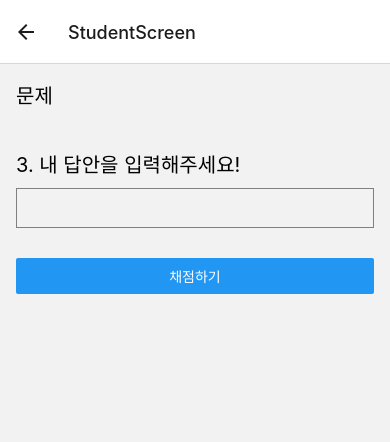
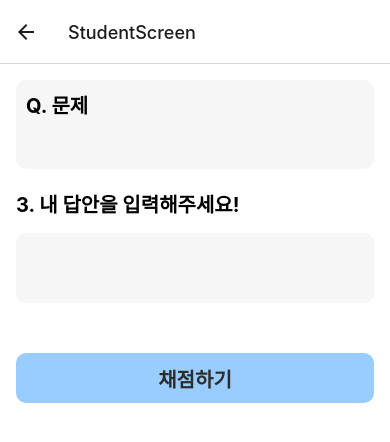
Before and after one commit to escape-capstone-design/Android, a React Native app: screen /QuestionScreen in a window 390 px wide. Both pictures are taken after a click on the button "다음". Shown: the top 442 px of the page. Built offline with nearby package versions, Linux system fonts and the light colour scheme.

Commit message:
디자인 수정

```diff
--- a/src/App.tsx
+++ b/src/App.tsx
@@ -10,7 +10,7 @@ import { createStackNavigator } from "@react-navigation/stack";
 // navigation
 import QuestionScreen from "./screens/QuestionScreen";
 import StudentScreen from "./screens/StudentScreen";
-import IngScreen from "./screens/IngScreen";
+import LoadingScreen from "./screens/LoadingScreen";
 import ResultScreen from "./screens/ResultScreen";
 
 const Stack = createStackNavigator();
@@ -21,7 +21,7 @@ const App = () => {
       <Stack.Navigator initialRouteName="QuestionScreen">
         <Stack.Screen name="QuestionScreen" component={QuestionScreen} />
         <Stack.Screen name="StudentScreen" component={StudentScreen} />
-        <Stack.Screen name="IngScreen" component={IngScreen} />
+        <Stack.Screen name="LoadingScreen" component={LoadingScreen} />
         <Stack.Screen name="ResultScreen" component={ResultScreen} />
       </Stack.Navigator>
     </NavigationContainer>
--- a/src/components/Collapsible.tsx
+++ b/src/components/Collapsible.tsx
@@ -12,13 +12,20 @@ const CollapsibleComponent = ({ question, answer, student }: any) => {
   return (
     <View style={{ paddingTop: 20, marginBottom: 30 }}>
       <TouchableOpacity onPress={toggleCollapse}>
-        <Text style={{ fontSize: 18, fontWeight: "bold", marginBottom: 10 }}>
-          {isCollapsed ? "내 답안 다시보기" : "내 답안 접기"}
+        <Text
+          style={{
+            fontSize: 20,
+            fontWeight: "bold",
+            marginBottom: 10,
+            color: "#000",
+          }}
+        >
+          {isCollapsed ? "▸  내 답안 다시보기" : "▾  내 답안 접기"}
         </Text>
       </TouchableOpacity>
 
       <Collapsible collapsed={isCollapsed}>
-        <View style={{ marginTop: 10 }}>
+        <View style={styles.textBox}>
           <Text style={styles.title}>{"문제"}</Text>
           <Text style={styles.text}>{question}</Text>
           <Text style={styles.title}>{"모범 답안"}</Text>
@@ -32,13 +39,22 @@ const CollapsibleComponent = ({ question, answer, student }: any) => {
 };
 
 const styles = StyleSheet.create({
+  textBox: {
+    backgroundColor: "#F6F6F6",
+    marginTop: 10,
+    padding: 10,
+    borderRadius: 10,
+  },
   title: {
-    fontSize: 20,
+    fontSize: 17,
     paddingBottom: 10,
+    fontWeight: "bold",
+    color: "#000",
   },
   text: {
     fontSize: 15,
     paddingBottom: 30,
+    color: "#000",
   },
 });
 
--- a/src/screens/IngScreen.tsx
+++ b/src/screens/LoadingScreen.tsx
@@ -1,7 +1,7 @@
 import React from "react";
 import { Text, View, StyleSheet } from "react-native";
 
-const IngScreen = () => {
+const LoadingScreen = () => {
   return (
     <View style={styles.container}>
       <Text style={styles.text}>{"채점중입니다."}</Text>
@@ -14,10 +14,11 @@ const styles = StyleSheet.create({
     flex: 1,
     alignItems: "center",
     justifyContent: "center",
+    backgroundColor: "#ffffff",
   },
   text: {
     fontSize: 20,
   },
 });
 
-export default IngScreen;
+export default LoadingScreen;
--- a/src/screens/QuestionScreen.tsx
+++ b/src/screens/QuestionScreen.tsx
@@ -1,5 +1,6 @@
 import React, { useState } from "react";
-import { Text, TextInput, View, Button, StyleSheet } from "react-native";
+import { Text, TextInput, View, StyleSheet } from "react-native";
+import { TouchableOpacity } from "react-native-gesture-handler";
 
 const QuestionScreen = ({ navigation }: any) => {
   const [question, setQuestion] = useState("");
@@ -21,20 +22,24 @@ const QuestionScreen = ({ navigation }: any) => {
 
   return (
     <View style={styles.container}>
-      <Text style={styles.title}>1. 문제</Text>
+      <Text style={styles.title}>{"1. 문제"}</Text>
       <TextInput
         onChangeText={onChangeQuestion}
         value={question}
         style={styles.input}
+        multiline={true}
       />
-      <Text style={styles.title}>2. 모범 답안</Text>
+      <Text style={styles.title}>{"2. 모범 답안"}</Text>
       <TextInput
         onChangeText={onChangeAnswer}
         value={answer}
         style={styles.input}
+        multiline={true}
       />
-      <View style={styles.button}>
-        <Button title="다음" onPress={handleButtonPress} />
+      <View style={{ paddingTop: 30 }}>
+        <TouchableOpacity onPress={handleButtonPress} style={styles.button}>
+          <Text style={styles.buttonText}>{"다음"}</Text>
+        </TouchableOpacity>
       </View>
     </View>
   );
@@ -42,22 +47,36 @@ const QuestionScreen = ({ navigation }: any) => {
 
 const styles = StyleSheet.create({
   container: {
+    backgroundColor: "#ffffff",
     flex: 1,
     padding: 16,
   },
   input: {
-    height: 40,
-    borderColor: "gray",
-    borderWidth: 1,
+    height: 70,
     paddingHorizontal: 8,
     marginBottom: 30,
+    flexShrink: 1,
+    textAlignVertical: "top",
+    backgroundColor: "#F6F6F6",
+    borderRadius: 10,
   },
   title: {
     fontSize: 20,
-    paddingBottom: 10,
+    fontWeight: "bold",
+    color: "#000",
+    paddingBottom: 15,
   },
   button: {
-    paddingTop: 20,
+    backgroundColor: "#99CCFF",
+    borderRadius: 10,
+    height: 50,
+    justifyContent: "center",
+  },
+  buttonText: {
+    fontSize: 20,
+    fontWeight: "bold",
+    color: "#2c2c2c",
+    textAlign: "center",
   },
 });
 
--- a/src/screens/ResultScreen.tsx
+++ b/src/screens/ResultScreen.tsx
@@ -1,7 +1,8 @@
 import React from "react";
-import { Text, View, Button, StyleSheet } from "react-native";
+import { Text, View, StyleSheet } from "react-native";
 import { useRoute } from "@react-navigation/native";
 import CollapsibleComponent from "../components/Collapsible";
+import { TouchableOpacity } from "react-native-gesture-handler";
 
 const ResultScreen = ({ navigation }: any) => {
   const route = useRoute();
@@ -28,36 +29,78 @@ const ResultScreen = ({ navigation }: any) => {
       </View>
       <Text style={styles.title}>{"1. 채점 결과"}</Text>
       <Text style={styles.text}>{"정답!"}</Text>
-      <Text style={styles.title}>{"2. 피드백"}</Text>
-      <Text style={styles.text}>{"피드백"}</Text>
-      <View style={styles.button}>
-        <Button title="다시 풀기" onPress={handleButtonPress} />
+      <View style={{ flexDirection: "row" }}>
+        <Text style={styles.title}>{"2. 피드백"}</Text>
+        <TouchableOpacity style={styles.againButton}>
+          <Text style={styles.againText}>⟳</Text>
+        </TouchableOpacity>
       </View>
-      <View style={styles.button}>
-        <Button
-          title="처음으로 돌아가기"
-          onPress={() => navigation.navigate("QuestionScreen")}
-        />
+      <View style={styles.textBox}>
+        <Text style={styles.text}>{"피드백"}</Text>
       </View>
+      <TouchableOpacity onPress={handleButtonPress} style={styles.button}>
+        <Text style={styles.buttonText}>{"다시 풀기"}</Text>
+      </TouchableOpacity>
+      <TouchableOpacity
+        onPress={() => navigation.navigate("QuestionScreen")}
+        style={styles.button}
+      >
+        <Text style={styles.buttonText}>{"처음으로 돌아가기"}</Text>
+      </TouchableOpacity>
     </View>
   );
 };
 
 const styles = StyleSheet.create({
   container: {
+    backgroundColor: "#ffffff",
     flex: 1,
     padding: 16,
   },
   title: {
     fontSize: 20,
-    paddingBottom: 10,
+    fontWeight: "bold",
+    color: "#000",
+    marginBottom: 10,
   },
   text: {
     fontSize: 15,
+    color: "#000",
     paddingBottom: 30,
   },
+  textBox: {
+    backgroundColor: "#F6F6F6",
+    marginTop: 10,
+    marginBottom: 50,
+    padding: 10,
+    borderRadius: 10,
+  },
   button: {
-    paddingTop: 30,
+    backgroundColor: "#99CCFF",
+    borderRadius: 10,
+    height: 50,
+    justifyContent: "center",
+    marginBottom: 20,
+  },
+  buttonText: {
+    fontSize: 17,
+    fontWeight: "bold",
+    color: "#2c2c2c",
+    textAlign: "center",
+  },
+  againButton: {
+    backgroundColor: "#99ccff91",
+    borderRadius: 30,
+    height: 28,
+    width: 28,
+    marginLeft: 10,
+    marginTop: 2,
+  },
+  againText: {
+    fontSize: 18,
+    fontWeight: "bold",
+    color: "#000",
+    textAlign: "center",
   },
 });
 
--- a/src/screens/StudentScreen.tsx
+++ b/src/screens/StudentScreen.tsx
@@ -1,6 +1,7 @@
 import React, { useState } from "react";
-import { Text, TextInput, View, Button, StyleSheet } from "react-native";
+import { Text, TextInput, View, StyleSheet } from "react-native";
 import { useRoute } from "@react-navigation/native";
+import { TouchableOpacity } from "react-native-gesture-handler";
 
 const StudentScreen = ({ navigation }: any) => {
   const [student, setStudent] = useState("");
@@ -24,16 +25,21 @@ const StudentScreen = ({ navigation }: any) => {
 
   return (
     <View style={styles.container}>
-      <Text style={styles.questiontitle}>{"문제"}</Text>
-      <Text style={styles.question}>{question}</Text>
-      <Text style={styles.title}>3. 내 답안을 입력해주세요!</Text>
+      <View style={styles.textBox}>
+        <Text style={styles.questiontitle}>{"Q. 문제"}</Text>
+        <Text style={styles.question}>{question}</Text>
+      </View>
+      <Text style={styles.title}>{"3. 내 답안을 입력해주세요!"}</Text>
       <TextInput
         onChangeText={onChangeStudent}
         value={student}
         style={styles.input}
+        multiline={true}
       />
-      <View style={styles.button}>
-        <Button title="채점하기" onPress={handleButtonPress} />
+      <View style={{ paddingTop: 20 }}>
+        <TouchableOpacity onPress={handleButtonPress} style={styles.button}>
+          <Text style={styles.buttonText}>{"채점하기"}</Text>
+        </TouchableOpacity>
       </View>
     </View>
   );
@@ -41,11 +47,20 @@ const StudentScreen = ({ navigation }: any) => {
 
 const styles = StyleSheet.create({
   container: {
+    backgroundColor: "#ffffff",
     flex: 1,
     padding: 16,
   },
+  textBox: {
+    backgroundColor: "#F6F6F6",
+    marginBottom: 20,
+    padding: 10,
+    borderRadius: 10,
+  },
   questiontitle: {
     fontSize: 20,
+    color: "#000",
+    fontWeight: "bold",
     paddingBottom: 10,
   },
   question: {
@@ -53,17 +68,31 @@ const styles = StyleSheet.create({
     paddingBottom: 30,
   },
   input: {
-    height: 40,
-    borderColor: "gray",
-    borderWidth: 1,
+    height: 70,
     paddingHorizontal: 8,
+    marginBottom: 30,
+    flexShrink: 1,
+    textAlignVertical: "top",
+    backgroundColor: "#F6F6F6",
+    borderRadius: 10,
   },
   title: {
     fontSize: 20,
-    paddingBottom: 10,
+    fontWeight: "bold",
+    color: "#000",
+    paddingBottom: 15,
   },
   button: {
-    paddingTop: 30,
+    backgroundColor: "#99CCFF",
+    borderRadius: 10,
+    height: 50,
+    justifyContent: "center",
+  },
+  buttonText: {
+    fontSize: 20,
+    fontWeight: "bold",
+    color: "#2c2c2c",
+    textAlign: "center",
   },
 });
 
```
